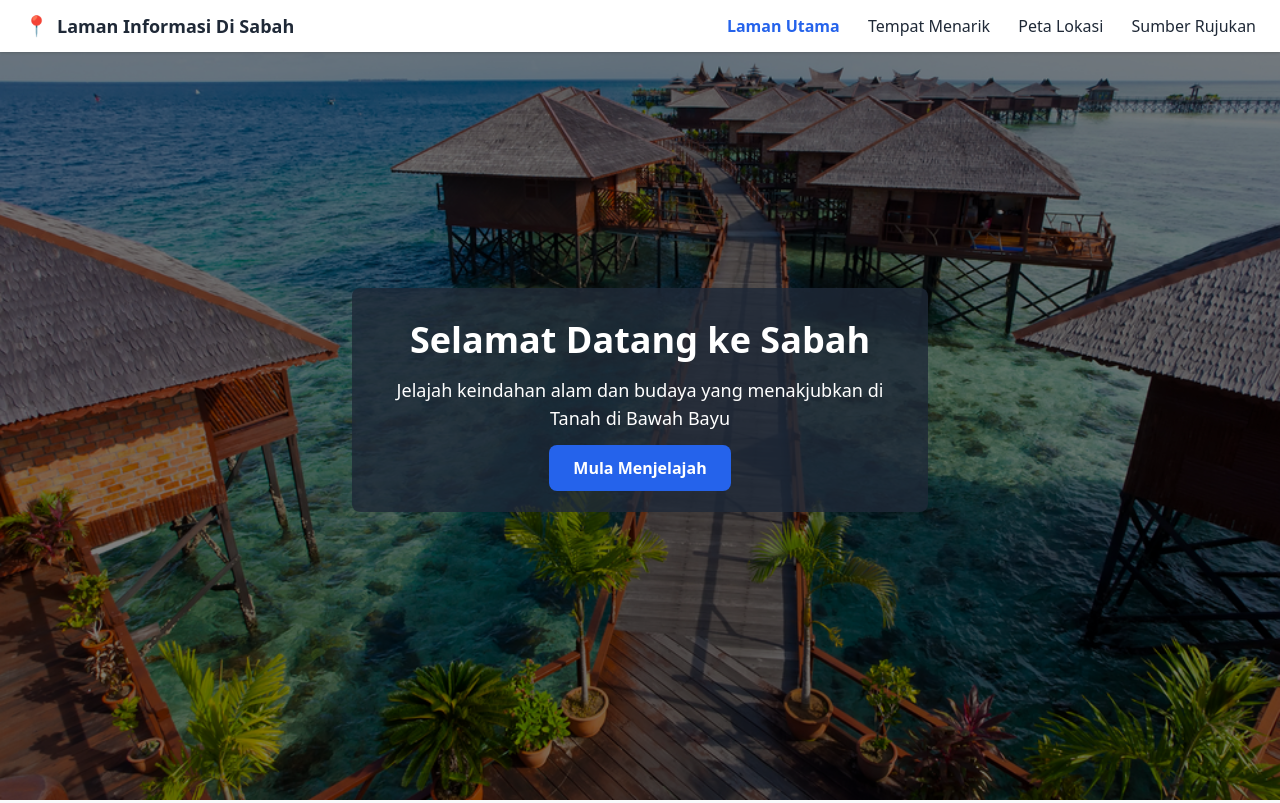
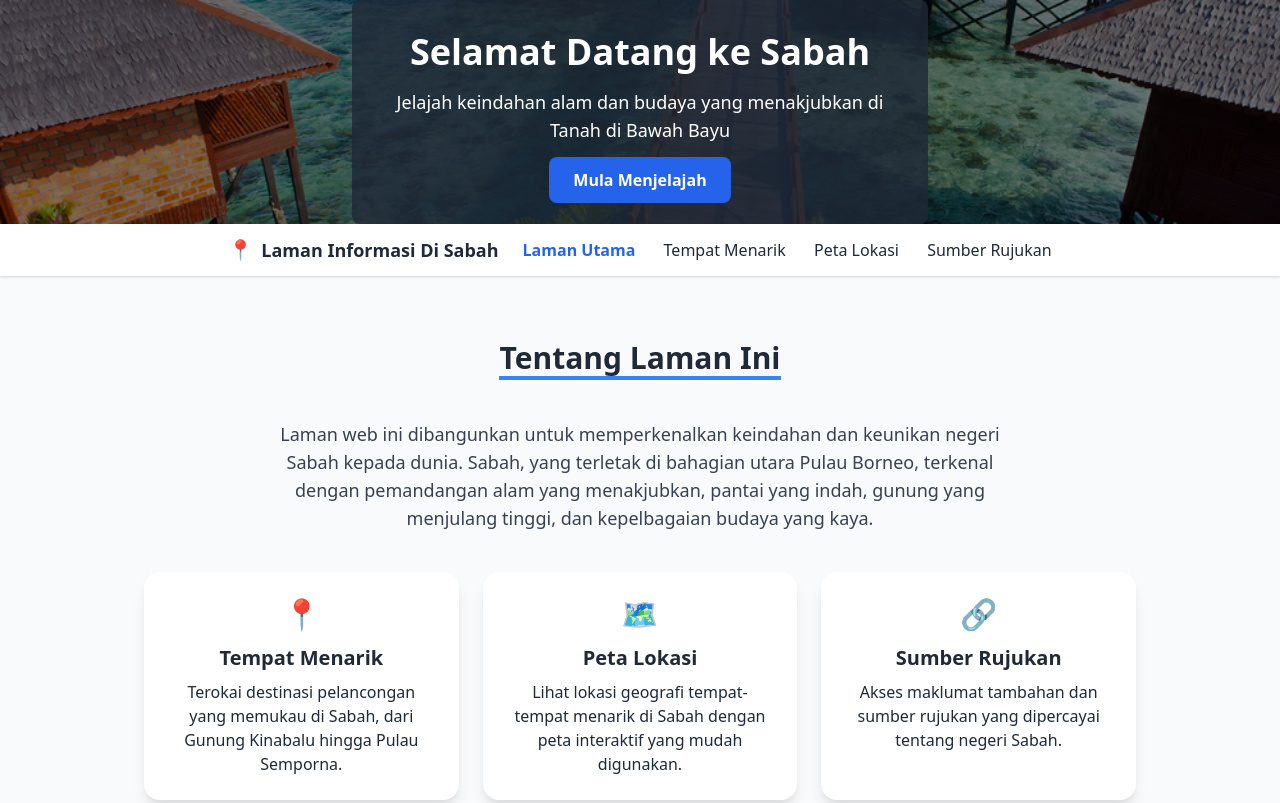
Before and after one commit to AidilDinie/LamanSabah, a plain HTML site: page index.html in a window 1280 px wide. Shown: the top 803 px of the page. Drawn offline with nearby package versions, Linux system fonts and the light colour scheme.

Commit message:
Add files via upload

```diff
--- a/index.html
+++ b/index.html
@@ -1,34 +1,18 @@
 <!DOCTYPE html>
 <html lang="ms">
 <head>
-  <meta charset="UTF-8">
-  <meta name="viewport" content="width=device-width, initial-scale=1.0">
+  <meta charset="UTF-8" />
+  <meta name="viewport" content="width=device-width, initial-scale=1.0" />
   <title>Laman Utama | Laman Informasi Di Sabah</title>
-  <link href="https://cdn.jsdelivr.net/npm/tailwindcss@2.2.19/dist/tailwind.min.css" rel="stylesheet">
+  <link href="https://cdn.jsdelivr.net/npm/tailwindcss@2.2.19/dist/tailwind.min.css" rel="stylesheet" />
   <style>
     html { scroll-behavior: smooth; }
   </style>
 </head>
 <body class="font-sans bg-gray-50 text-gray-800">
 
-  <!-- Navigasi -->
-  <nav class="fixed w-full bg-white shadow z-50">
-    <div class="container mx-auto flex justify-between items-center px-6 py-3">
-      <div class="flex items-center space-x-2">
-        <span class="text-blue-600 text-xl">📍</span>
-        <h1 class="font-bold text-lg">Laman Informasi Di Sabah</h1>
-      </div>
-      <div class="space-x-6">
-        <a href="index.html" class="text-blue-600 font-semibold">Laman Utama</a>
-        <a href="tempat.html" class="hover:text-blue-600">Tempat Menarik</a>
-        <a href="peta.html" class="hover:text-blue-600">Peta Lokasi</a>
-        <a href="rujukan.html" class="hover:text-blue-600">Sumber Rujukan</a>
-      </div>
-    </div>
-  </nav>
-
-  <!-- Hero Section -->
-  <section class="relative h-screen bg-cover bg-center" style="background-image: url('gambar-sabah.png');">
+  <!-- Hero Section memenuhi separuh laman dan responsif -->
+  <section class="relative min-h-[100vh] md:min-h-[90vh] lg:min-h-[80vh] bg-cover bg-center" style="background-image: url('gambar-sabah.png');">
     <div class="absolute inset-0 bg-black bg-opacity-50"></div>
     <div class="relative z-10 flex items-center justify-center h-full text-white text-center">
       <div class="bg-gray-800 bg-opacity-80 p-8 rounded-lg max-w-xl">
@@ -38,6 +22,22 @@
       </div>
     </div>
   </section>
+
+  <!-- Navigasi selepas gambar hero -->
+  <nav class="bg-white shadow z-40 relative">
+    <div class="container mx-auto flex justify-center items-center px-6 py-3">
+      <div class="flex items-center space-x-2">
+        <span class="text-blue-600 text-xl">📍</span>
+        <h1 class="font-bold text-lg">Laman Informasi Di Sabah</h1>
+      </div>
+      <div class="space-x-6 ml-6">
+        <a href="index.html" class="text-blue-600 font-semibold">Laman Utama</a>
+        <a href="tempat.html" class="hover:text-blue-600">Tempat Menarik</a>
+        <a href="peta.html" class="hover:text-blue-600">Peta Lokasi</a>
+        <a href="rujukan.html" class="hover:text-blue-600">Sumber Rujukan</a>
+      </div>
+    </div>
+  </nav>
 
   <!-- Tentang -->
   <section class="py-16 bg-gray-50 text-center">
@@ -76,8 +76,10 @@
     </div>
     <p class="text-xs text-gray-500">© 2025 Laman Informasi Di Sabah. Hak Cipta Terpelihara.</p>
   </footer>
-<!-- Elfsight Background Music | Untitled Background Music -->
-<script src="https://elfsightcdn.com/platform.js" async></script>
-<div class="elfsight-app-39991e96-1196-4294-b99b-8a9511740443" data-elfsight-app-lazy></div>
+
+  <!-- Elfsight Background Music -->
+  <script src="https://elfsightcdn.com/platform.js" async></script>
+  <div class="elfsight-app-39991e96-1196-4294-b99b-8a9511740443" data-elfsight-app-lazy></div>
+
 </body>
 </html>
```
